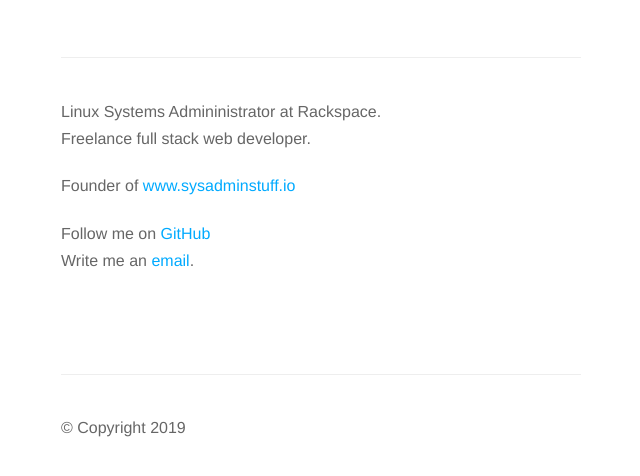
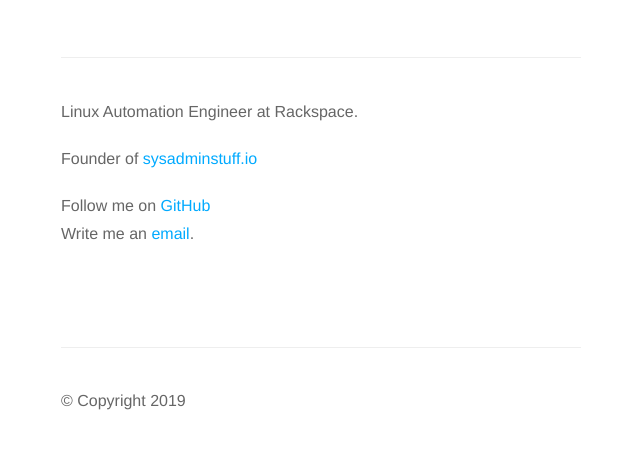
Before and after one commit to dsgnr/danielhand.io, a plain HTML site: page index.html in a window 1280 px wide. Shown: the part 226-702 px from the top of the page, without its empty margins (319-959 px from the left). Drawn offline with Linux system fonts and the light colour scheme.

Commit message:
Update title and email

```diff
--- a/index.html
+++ b/index.html
@@ -250,10 +250,10 @@
         </section>
     </div>
     <section id="wrapper" class="home">
-        <p>Linux Systems Admininistrator at Rackspace.</br>Freelance full stack web developer.</p>
-        <p>Founder of <a href="https://www.sysadminstuff.io">www.sysadminstuff.io</a></p>
+        <p>Linux Automation Engineer at Rackspace.</p>
+        <p>Founder of <a href="https://sysadminstuff.io">sysadminstuff.io</a></p>
         <p>Follow me on <a href="https://github.com/dsgnr">GitHub</a>
-            <br />Write me an <a href="/cdn-cgi/l/email-protection#f49199959d98b490959a9d91989c959a90da9d9b">email</a>.</p>
+            <br />Write me an <a href="mailto:email@danielhand.io">email</a>.</p>
         <footer id="footer">
             <p class="small">© Copyright 2019</p>
         </footer>
```
